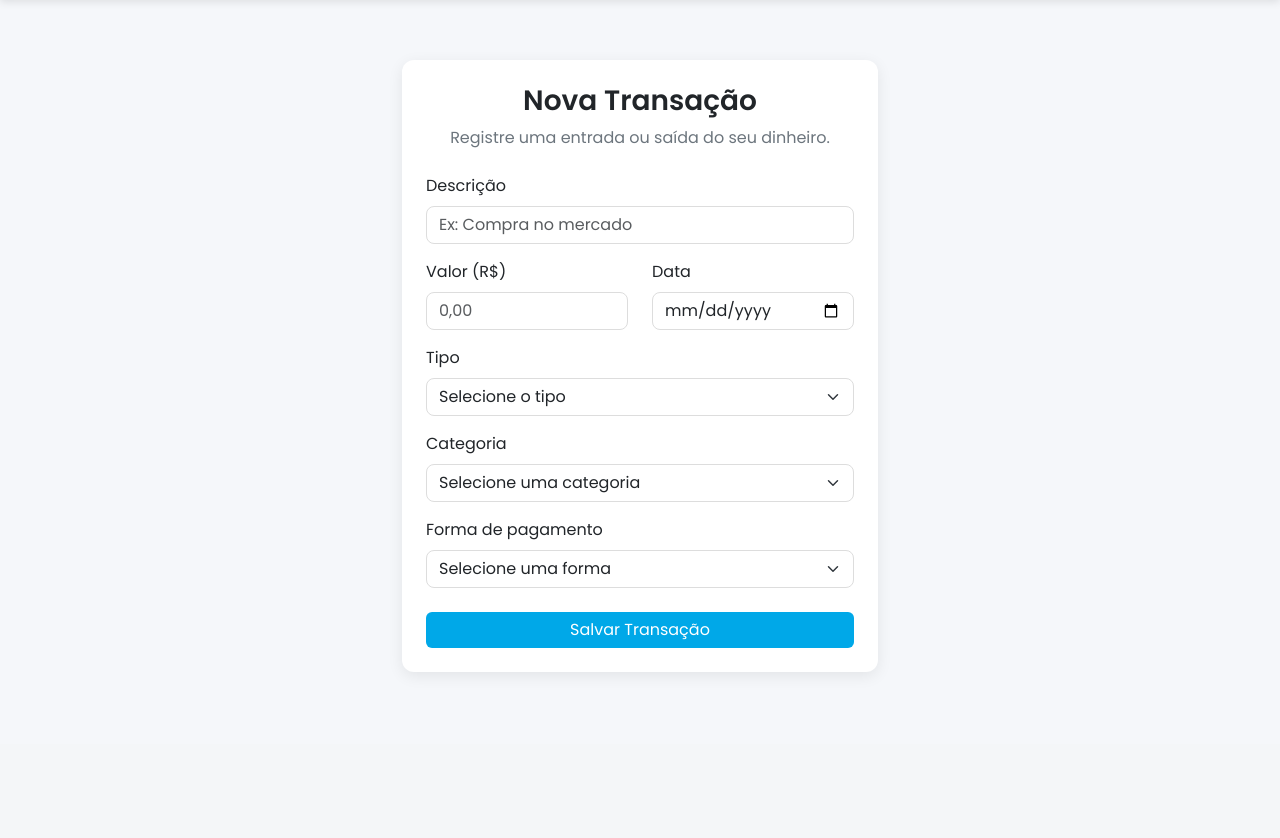
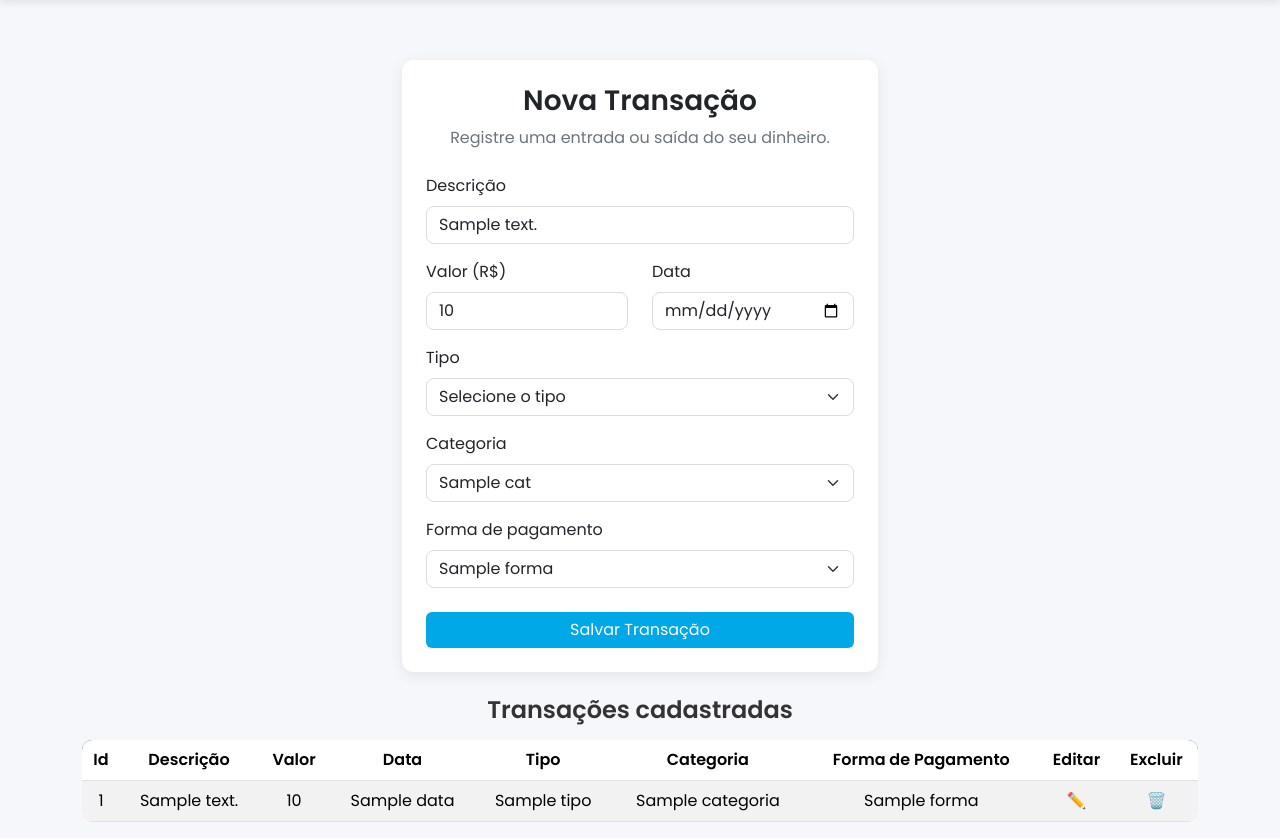
Before and after one commit to vitormateus123/prjControleFinanceiro, a Flask app: template templates/transacao.html in a window 1280 px wide. Shown: the part 56-894 px from the top of the page. Before the commit the page ends 704 px from the top, so only its background shows below. Run offline with Flask 3, Linux system fonts and the light colour scheme; the template is opened without the code that fills it: most values are stand-ins (such as "Sample title", 1, 10 or a date in 2020).

Commit message:
Mostrar dados cadastrados e função de editar

```diff
--- a/app.py
+++ b/app.py
@@ -8,47 +8,98 @@ app.secret_key = "1234"
 def index():
     return render_template("index.html")
 
+# --------- Categoria ----------
 @app.route("/categorias", methods=["GET", "POST"])
-def categorias():
+@app.route("/categorias/<int:id>", methods=["GET", "POST"])
+def categorias(id=None):
+
     if request.method == "POST":
         nome = request.form.get("nome")
         tipo = request.form.get("tipo")
 
-        supabase.table("categoria").insert({
-            "nome": nome,
-            "tipo": tipo
-        }).execute()
+        if id:
+            supabase.table("categoria").update({
+                "nome": nome,
+                "tipo": tipo
+            }).eq("id", id).execute()
 
-        flash("Categoria criada com sucesso!", "success")
+            flash("Categoria atualizada com sucesso!", "success")
+
+        else:
+            supabase.table("categoria").insert({
+                "nome": nome,
+                "tipo": tipo
+            }).execute()
+
+            flash("Categoria criada com sucesso!", "success")
 
         return redirect(url_for("categorias"))
 
-    res = supabase.table("categoria").select("*").execute()
-    categorias = res.data
+    categoria = None
 
-    return render_template("categoria.html", categorias=categorias)
+    if id:
+        res = supabase.table("categoria").select("*").eq("id", id).execute()
 
+        if res.data:
+            categoria = res.data[0]
+        else:
+            flash("Categoria não encontrada!", "danger")
+            return redirect(url_for("categorias"))
+
+    categorias = supabase.table("categoria").select("*").order("id", desc=False).execute().data
+
+    return render_template(
+        "categoria.html",
+        categorias=categorias,
+        categoria=categoria
+    )
+
+# -------- Pagamentos ---------
 @app.route("/pagamentos", methods=["GET", "POST"])
-def pagamentos():
+@app.route("/pagamentos/<int:id>", methods=["GET", "POST"])
+
+def pagamentos(id=None):
     if request.method == "POST":
         nome = request.form.get("nome")
 
-        supabase.table("forma_pagamento").insert({
-            "nome": nome
-        }).execute()
+        if id:
+            supabase.table("forma_pagamento").update({
+                "nome": nome
+            }).eq("id", id).execute()
 
-        flash("Pagamento criado com sucesso!", "success")
+            flash("Pagamento atualizado com sucesso!", "success")
+        else:
+            supabase.table("forma_pagamento").insert({
+                "nome": nome
+            }).execute()
 
+            flash("Pagamento criado com sucesso!", "success")
 
         return redirect(url_for("pagamentos"))
 
-    res = supabase.table("forma_pagamento").select("*").execute()
-    pagamentos = res.data
+    pagamento = None
 
-    return render_template("pagamento.html", pagamentos=pagamentos)
+    if id:
+        res = supabase.table("forma_pagamento").select("*").eq("id", id).execute()
 
+        if res.data:
+            pagamento = res.data[0]
+        else:
+            flash("Forma de pagamento não encontrada!", "danger")
+            return redirect(url_for("pagamentos"))
+
+    formas = supabase.table("forma_pagamento").select("*").order("id", desc=False).execute().data
+
+    return render_template(
+        "pagamento.html",
+        pagamentos=formas,
+        pagamento=pagamento
+    )
+# --------- Transações ----------
 @app.route("/transacoes", methods=["GET", "POST"])
-def transacoes():
+@app.route("/transacoes/<int:id>", methods=["GET", "POST"])
+def transacoes(id=None):
+
     if request.method == "POST":
         descricao = request.form.get("descricao")
         valor = float(request.form.get("valor"))
@@ -57,27 +108,58 @@ def transacoes():
         categoria_id = int(request.form.get("categoria_id"))
         forma_pagamento_id = int(request.form.get("forma_pagamento_id"))
 
-        supabase.table("transacao").insert({
-            "descricao": descricao,
-            "valor": valor,
-            "data": data,
-            "tipo": tipo,
-            "categoria_id": categoria_id,
-            "forma_pagamento_id": forma_pagamento_id
-        }).execute()
+        if id:
+            supabase.table("transacao").update({
+                "descricao": descricao,
+                "valor": valor,
+                "data": data,
+                "tipo": tipo,
+                "categoria_id": categoria_id,
+                "forma_pagamento_id": forma_pagamento_id
+            }).eq("id", id).execute()
 
-        flash("Transação cadastrada com sucesso!", "success")
+            flash("Transação atualizada com sucesso!", "success")
+        else:
+            supabase.table("transacao").insert({
+                "descricao": descricao,
+                "valor": valor,
+                "data": data,
+                "tipo": tipo,
+                "categoria_id": categoria_id,
+                "forma_pagamento_id": forma_pagamento_id
+            }).execute()
+
+            flash("Transação cadastrada com sucesso!", "success")
+
         return redirect(url_for("transacoes"))
 
-    transacoes = supabase.table("transacao").select("*").execute().data
+    # ---------------- GET ----------------
+    transacao = None
+
+    if id:
+        res = supabase.table("transacao").select("*").eq("id", id).execute()
+
+        if res.data:
+            transacao = res.data[0]
+        else:
+            flash("Transação não encontrada!", "danger")
+            return redirect(url_for("transacoes"))
+
+    transacoes_list = supabase.table("transacao").select("""
+        *,
+        categoria: categoria_id (nome),
+        forma: forma_pagamento_id (nome)
+    """).order("id", desc=False).execute().data
+
     categorias = supabase.table("categoria").select("*").execute().data
     formas = supabase.table("forma_pagamento").select("*").execute().data
 
     return render_template(
         "transacao.html",
-        transacoes=transacoes,
+        transacoes=transacoes_list,
         categorias=categorias,
-        formas=formas
+        formas=formas,
+        transacao=transacao
     )
 
 if __name__ == "__main__":
--- a/static/css/style.css
+++ b/static/css/style.css
@@ -164,3 +164,8 @@ body {
 .rounded-10 {
     border-radius: 10px;
 }
+
+a {
+  color: inherit; /* Remove o azul e adota a cor do texto pai */
+  text-decoration: none; /* Remove o sublinhado */
+}
--- a/templates/transacao.html
+++ b/templates/transacao.html
@@ -13,7 +13,7 @@
       </p>
     </div>
 
-    <form method="POST" action="{{ url_for('transacoes') }}">
+    <form method="POST" action="{% if transacao %}{{ url_for('transacoes', id=transacao.id) }}{% else %}{{ url_for('transacoes') }}{% endif %}">
 
       <!-- Descrição -->
       <div class="mb-3">
@@ -22,6 +22,7 @@
           type="text"
           name="descricao"
           class="form-control"
+          value="{{ transacao.descricao if transacao else '' }}"
           placeholder="Ex: Compra no mercado"
           required>
       </div>
@@ -33,6 +34,7 @@
           <input
             type="number"
             name="valor"
+            value="{{ transacao.valor if transacao else '' }}"
             class="form-control"
             step="0.01"
             min="0"
@@ -45,6 +47,7 @@
           <input
             type="date"
             name="data"
+            value="{{ transacao.data if transacao else '' }}"
             class="form-control"
             required>
         </div>
@@ -55,8 +58,8 @@
         <label class="form-label">Tipo</label>
         <select name="tipo" class="form-select" required>
           <option value="" disabled selected>Selecione o tipo</option>
-          <option value="entrada">Entrada</option>
-          <option value="saida">Saída</option>
+          <option value="entrada" {% if transacao and transacao.tipo == "entrada" %}selected{% endif %}> Entrada </option>
+          <option value="saida" {% if transacao and transacao.tipo == "saida" %}selected{% endif %}> Saída </option>
         </select>
       </div>
 
@@ -67,7 +70,10 @@
           <option value="" disabled selected>Selecione uma categoria</option>
 
           {% for cat in categorias %}
-            <option value="{{ cat.id }}">{{ cat.nome }}</option>
+            <option value="{{ cat.id }}"
+              {% if transacao and transacao.categoria_id == cat.id %}selected{% endif %}>
+              {{ cat.nome }}
+            </option>
           {% endfor %}
         </select>
       </div>
@@ -79,7 +85,10 @@
           <option value="" disabled selected>Selecione uma forma</option>
 
           {% for f in formas %}
-            <option value="{{ f.id }}">{{ f.nome }}</option>
+            <option value="{{ f.id }}"
+              {% if transacao and transacao.forma_pagamento_id == f.id %}selected{% endif %}>
+              {{ f.nome }}
+            </option>
           {% endfor %}
         </select>
       </div>
@@ -96,4 +105,37 @@
   </div>
 </div>
 
+<h4 class="mt-4 text-center fw-semibold">Transações cadastradas</h4>
+
+<table class="table table-striped mt-3 text-center">
+  <thead>
+    <tr>
+      <th>Id</th>
+      <th>Descrição</th>
+      <th>Valor</th>
+      <th>Data</th>
+      <th>Tipo</th>
+      <th>Categoria</th>
+      <th>Forma de Pagamento</th>
+      <th>Editar</th>
+      <th>Excluir</th>
+    </tr>
+  </thead>
+  <tbody>
+    {% for trans in transacoes %}
+      <tr>
+        <td>{{ trans.id }}</td>
+        <td>{{ trans.descricao }}</td>
+        <td>{{ trans.valor}}</td>
+        <td>{{ trans.data }}</td>
+        <td>{{ trans.tipo }}</td>
+        <td>{{ trans.categoria.nome }}</td>
+        <td>{{ trans.forma.nome }}</td>
+        <td><a href="{{ url_for('transacoes', id=trans.id) }}">✏️</a></td>
+        <td><a href="javascript:void(0)">🗑️</a></td>
+      </tr>
+    {% endfor %}
+  </tbody>
+</table>
+
 {% endblock %}
```
Also changed, not shown: templates/categoria.html (+29 -4 lines), templates/pagamento.html (+24 -1 lines).
